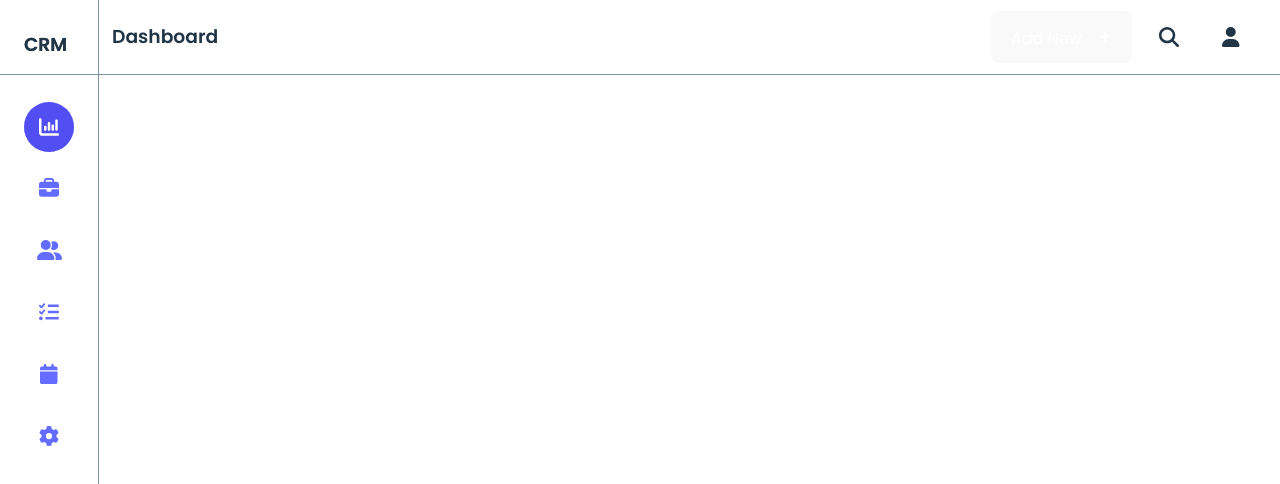
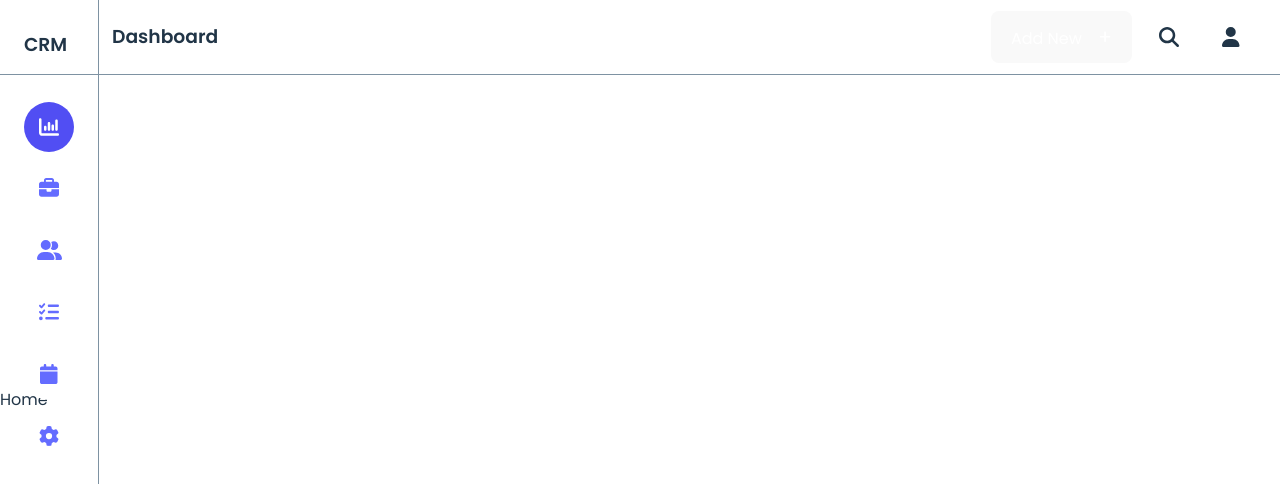
Before and after one commit to MuthoniMN/saas-crm, a React (Vite) app: page / in a window 1280 px wide. Shown: the top 484 px of the page. Built offline with nearby package versions, Linux system fonts and the light colour scheme.

Commit message:
removing components

```diff
--- a/src/pages/Home/Home.jsx
+++ b/src/pages/Home/Home.jsx
@@ -1,11 +1,10 @@
 import React from "react";
-import Sidebar from "../../components/Sidebar";
 
 const Home = () => {
     return (
-        <main>
-            <Sidebar />
-        </main>
+        <section>
+            Home
+        </section>
     )
 }
 
```
